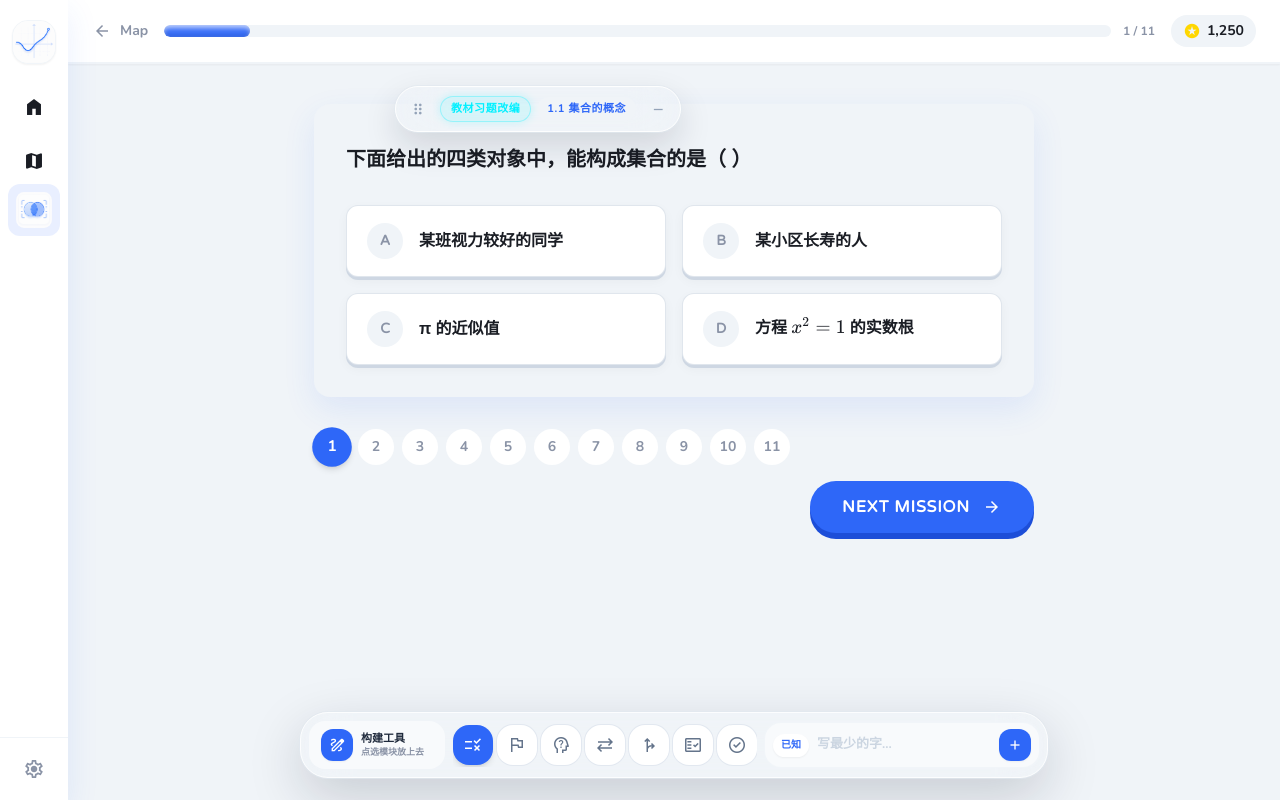
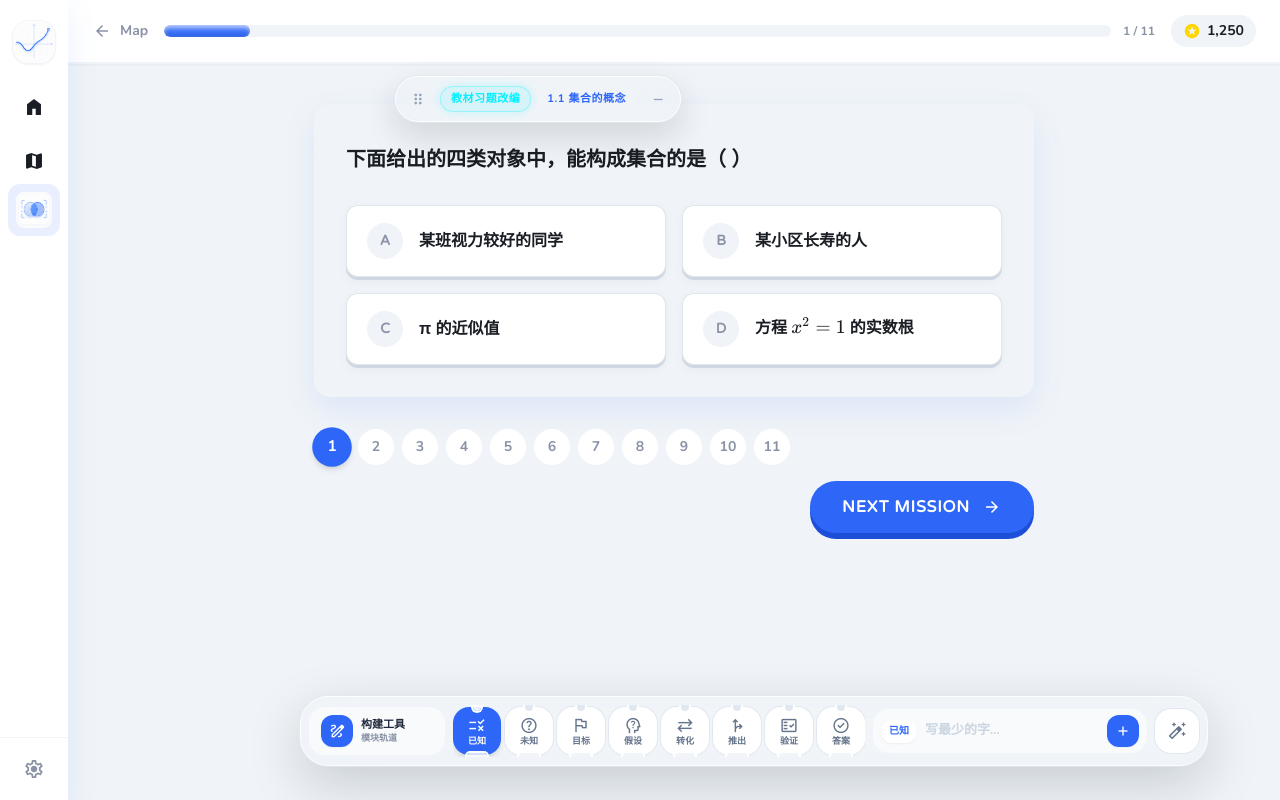
Before and after one commit to Sebastianhayashi/math-question-renderer, a React (Vite) app: page / in a window 1280 px wide. Both pictures are taken after a click on the button "继续学习". Built offline with nearby package versions, Linux system fonts and the light colour scheme.

Commit message:
feat: add modular math workspace blocks

```diff
--- a/src/App.jsx
+++ b/src/App.jsx
@@ -133,6 +133,7 @@ const MATH_CHAIN_STAGES = [
 ];
 const MATH_CHAIN_TAGS = [
   { id: "known", label: "已知", icon: "rule", hint: "题目直接给出的条件", stage: "read" },
+  { id: "unknown", label: "未知", icon: "help", hint: "还没有理解的符号、条件或关系", stage: "read" },
   { id: "target", label: "目标", icon: "flag", hint: "要求证明或求出的内容", stage: "read" },
   { id: "assumption", label: "假设", icon: "psychology_alt", hint: "临时假设或分类讨论", stage: "reason" },
   { id: "translate", label: "转化", icon: "sync_alt", hint: "把题目翻译成数学语言", stage: "reason" },
@@ -142,6 +143,7 @@ const MATH_CHAIN_TAGS = [
 ];
 const MATH_CHAIN_RELATION = {
   known: "给出",
+  unknown: "待明",
   target: "要求",
   assumption: "假设",
   translate: "转化",
@@ -202,6 +204,49 @@ function getMathChainStage(note) {
 
 function getMathChainOrder(note, fallbackIndex) {
   return Number.isFinite(note?.order) ? note.order : fallbackIndex;
+}
+
+function clampNumber(value, min, max) {
+  return Math.min(max, Math.max(min, value));
+}
+
+function getWorkbenchBounds() {
+  if (typeof window === "undefined") {
+    return { minX: 76, maxX: 980, minY: 76, maxY: 620 };
+  }
+
+  return {
+    minX: 76,
+    maxX: Math.max(76, window.innerWidth - 290),
+    minY: 76,
+    maxY: Math.max(76, window.innerHeight - 178),
+  };
+}
+
+function getPaletteRailBounds() {
+  if (typeof window === "undefined") {
+    return { minX: 88, maxX: 760, minY: 640, maxY: 640 };
+  }
+
+  return {
+    minX: 88,
+    maxX: Math.max(88, window.innerWidth - 700),
+    minY: Math.max(320, window.innerHeight - 104),
+    maxY: Math.max(320, window.innerHeight - 72),
+  };
+}
+
+function getMetadataRailBounds(isMinimized = false) {
+  if (typeof window === "undefined") {
+    return { minX: 96, maxX: 760, minY: 82, maxY: 136 };
+  }
+
+  return {
+    minX: 96,
+    maxX: Math.max(96, window.innerWidth - (isMinimized ? 104 : 520)),
+    minY: 76,
+    maxY: 142,
+  };
 }
 
 function loadSolvingRecords() {
@@ -794,8 +839,10 @@ function MathPencilPalette({
   noteDraft,
   onNoteDraftChange,
   onAddBlock,
+  onArrangeBlocks,
   layout,
   onStartDrag,
+  onStartModuleDrag,
 }) {
   const active = getMathChainTag(activeTag);
 
@@ -814,7 +861,7 @@ function MathPencilPalette({
         </span>
         <div className="hidden min-w-[72px] sm:block">
           <p className="text-[11px] font-black leading-none text-slate-800">构建工具</p>
-          <p className="mt-1 text-[9px] font-bold leading-none text-muted">点选模块放上去</p>
+          <p className="mt-1 text-[9px] font-bold leading-none text-muted">模块轨道</p>
         </div>
       </div>
 
@@ -823,15 +870,29 @@ function MathPencilPalette({
           <button
             key={tag.id}
             onClick={() => onActiveTagChange(tag.id)}
+            onPointerDown={(event) => onStartModuleDrag(event, tag.id)}
             title={tag.hint}
             className={cx(
-              "grid size-10 shrink-0 place-items-center rounded-2xl transition-all",
+              "relative flex h-12 w-12 shrink-0 cursor-grab flex-col items-center justify-center gap-0.5 rounded-2xl transition-all active:cursor-grabbing",
               activeTag === tag.id
                 ? "bg-primary text-white shadow-md"
                 : "bg-white text-slate-500 ring-1 ring-slate-200 hover:bg-blue-50 hover:text-primary"
             )}
           >
-            <span className="material-symbols-outlined text-[20px]">{tag.icon}</span>
+            <span className="material-symbols-outlined text-[19px]">{tag.icon}</span>
+            <span className="text-[9px] font-black leading-none">{tag.label}</span>
+            <span
+              className={cx(
+                "absolute -top-1 left-1/2 size-2 -translate-x-1/2 rounded-full ring-2 ring-white",
+                activeTag === tag.id ? "bg-white/90" : "bg-slate-200"
+              )}
+            />
+            <span
+              className={cx(
+                "absolute -bottom-1 left-1/2 h-1.5 w-5 -translate-x-1/2 rounded-full ring-2 ring-white",
+                activeTag === tag.id ? "bg-white/80" : "bg-slate-100"
+              )}
+            />
           </button>
         ))}
       </div>
@@ -861,6 +922,14 @@ function MathPencilPalette({
           <span className="material-symbols-outlined text-[18px]">add</span>
         </button>
       </form>
+      <button
+        onClick={onArrangeBlocks}
+        className="grid size-11 shrink-0 place-items-center rounded-2xl bg-white text-slate-500 ring-1 ring-slate-200 transition-colors hover:bg-blue-50 hover:text-primary"
+        title="整理积木"
+        aria-label="整理积木"
+      >
+        <span className="material-symbols-outlined text-[20px]">auto_fix_high</span>
+      </button>
     </div>
   );
 }
@@ -925,14 +994,21 @@ function QuizMetadataChip({
 function MathWorkbenchBlock({ note, index, onPointerDown, onRemove }) {
   const tag = getMathChainTag(note.type);
   const stage = MATH_CHAIN_STAGES.find((item) => item.id === getMathChainStage(note)) || MATH_CHAIN_STAGES[0];
-  const left = Number.isFinite(note.x) ? note.x : Math.max(88, Math.min(window.innerWidth - 300, window.innerWidth - 390));
-  const top = Number.isFinite(note.y) ? note.y : 118 + index * 72;
+  const bounds = getWorkbenchBounds();
+  const left = Number.isFinite(note.x)
+    ? clampNumber(note.x, bounds.minX, bounds.maxX)
+    : clampNumber(typeof window === "undefined" ? 720 : window.innerWidth - 390, bounds.minX, bounds.maxX);
+  const top = Number.isFinite(note.y)
+    ? clampNumber(note.y, bounds.minY, bounds.maxY)
+    : clampNumber(118 + index * 72, bounds.minY, bounds.maxY);
 
   return (
     <div
       className="fixed z-30 w-[260px] rounded-[22px] border border-white/90 bg-white/94 p-3 shadow-[0_16px_42px_rgba(15,23,42,0.16)] ring-1 ring-slate-200/80 backdrop-blur-xl transition-transform hover:-translate-y-0.5"
       style={{ left, top }}
     >
+      <span className="absolute -top-1.5 left-8 size-3 rounded-full bg-white ring-1 ring-slate-200" />
+      <span className="absolute -bottom-1.5 left-8 size-3 rounded-full bg-slate-100 ring-1 ring-slate-200" />
       <div
         onPointerDown={(event) => onPointerDown(event, note)}
         className="flex cursor-grab items-start gap-2 active:cursor-grabbing"
@@ -947,6 +1023,9 @@ function MathWorkbenchBlock({ note, index, onPointerDown, onRemove }) {
             </span>
             <span className="rounded-md bg-slate-100 px-1.5 py-0.5 text-[9px] font-black text-slate-400">
               {stage.title}
+            </span>
+            <span className="rounded-md bg-slate-50 px-1.5 py-0.5 text-[9px] font-black text-slate-300">
+              {MATH_CHAIN_RELATION[note.type] || "连接"}
             </span>
           </div>
           <p className="line-clamp-4 break-words text-[13px] font-bold leading-snug text-slate-700">
@@ -964,6 +1043,41 @@ function MathWorkbenchBlock({ note, index, onPointerDown, onRemove }) {
         >
           <span className="material-symbols-outlined text-[16px]">close</span>
         </button>
+      </div>
+    </div>
+  );
+}
+
+function MathModuleDragPreview({ preview }) {
+  if (!preview) return null;
+
+  const tag = getMathChainTag(preview.type);
+  const stage = MATH_CHAIN_STAGES.find((item) => item.id === tag.stage) || MATH_CHAIN_STAGES[0];
+
+  return (
+    <div
+      className="pointer-events-none fixed z-[60] w-[230px] rounded-[22px] border border-primary/20 bg-white/90 p-3 shadow-[0_22px_56px_rgba(46,103,248,0.22)] ring-1 ring-white/90 backdrop-blur-xl"
+      style={{ left: preview.x, top: preview.y, transform: "translate(-50%, -50%) rotate(-1deg)" }}
+    >
+      <span className="absolute -top-1.5 left-8 size-3 rounded-full bg-white ring-1 ring-primary/20" />
+      <span className="absolute -bottom-1.5 left-8 size-3 rounded-full bg-blue-50 ring-1 ring-primary/15" />
+      <div className="flex items-start gap-2">
+        <span className="grid size-9 shrink-0 place-items-center rounded-2xl bg-primary text-white shadow-sm">
+          <span className="material-symbols-outlined text-[18px]">{tag.icon}</span>
+        </span>
+        <div className="min-w-0 flex-1">
+          <div className="mb-1 flex items-center gap-1.5">
+            <span className="rounded-md bg-primary/10 px-1.5 py-0.5 text-[9px] font-black text-primary">
+              {tag.label}
+            </span>
+            <span className="rounded-md bg-slate-100 px-1.5 py-0.5 text-[9px] font-black text-slate-400">
+              {stage.title}
+            </span>
+          </div>
+          <p className="line-clamp-2 text-[12px] font-bold leading-snug text-slate-600">
+            {preview.text || tag.hint}
+          </p>
+        </div>
       </div>
     </div>
   );
@@ -1331,11 +1445,11 @@ function SelectionMarkMenu({ menu, subject = "math", onMark, onAddSelectionNote,
       onMouseDown={(event) => event.preventDefault()}
     >
       {subject === "math" &&
-        MATH_CHAIN_TAGS.slice(0, 5).map((tag) => (
+        MATH_CHAIN_TAGS.map((tag) => (
           <button
             key={tag.id}
             onClick={() => onAddSelectionNote(tag.id)}
-            className="flex items-center gap-1.5 rounded-xl px-2.5 py-2 text-[11px] font-black text-slate-600 transition-colors hover:bg-primary/10 hover:text-primary"
+            className="flex items-center gap-1.5 rounded-xl px-2 py-2 text-[11px] font-black text-slate-600 transition-colors hover:bg-primary/10 hover:text-primary"
             title={`加入解题链：${tag.label}`}
           >
             <span className="material-symbols-outlined text-[16px]">{tag.icon}</span>
@@ -1642,17 +1756,18 @@ function App() {
     height: typeof window === "undefined" ? 620 : Math.min(660, Math.max(460, window.innerHeight - 126)),
   }));
   const [mathPaletteLayout, setMathPaletteLayout] = useState(() => ({
-    x: typeof window === "undefined" ? 240 : Math.max(88, Math.round((window.innerWidth - 680) / 2)),
-    y: typeof window === "undefined" ? 640 : Math.max(420, window.innerHeight - 88),
+    x: typeof window === "undefined" ? 240 : clampNumber(Math.round((window.innerWidth - 680) / 2), getPaletteRailBounds().minX, getPaletteRailBounds().maxX),
+    y: typeof window === "undefined" ? 640 : getPaletteRailBounds().minY,
   }));
   const [metadataLayout, setMetadataLayout] = useState(() => ({
-    x: typeof window === "undefined" ? 360 : Math.max(112, Math.round(window.innerWidth / 2 - 245)),
-    y: 86,
+    x: typeof window === "undefined" ? 360 : clampNumber(Math.round(window.innerWidth / 2 - 245), getMetadataRailBounds(false).minX, getMetadataRailBounds(false).maxX),
+    y: getMetadataRailBounds(false).minY,
   }));
   const [metadataMinimized, setMetadataMinimized] = useState(false);
   const [activeNoteTag, setActiveNoteTag] = useState("known");
   const [noteDraft, setNoteDraft] = useState("");
   const [selectionMenu, setSelectionMenu] = useState(null);
+  const [moduleDragPreview, setModuleDragPreview] = useState(null);
   const [floatingCards, setFloatingCards] = useState([]);
   const [toolModules, setToolModules] = useState(loadToolModules);
   const normalizedKeyword = keyword.trim();
@@ -1755,8 +1870,9 @@ function App() {
       }
 
       if (session.type === "chain-note-move") {
-        const nextX = Math.min(window.innerWidth - 90, Math.max(76, session.startX + event.clientX - session.pointerX));
-        const nextY = Math.min(window.innerHeight - 60, Math.max(76, session.startY + event.clientY - session.pointerY));
+        const bounds = getWorkbenchBounds();
+        const nextX = clampNumber(session.startX + event.clientX - session.pointerX, bounds.minX, bounds.maxX);
+        const nextY = clampNumber(session.startY + event.clientY - session.pointerY, bounds.minY, bounds.maxY);
         setRecords((previous) => {
           const current = previous[session.questionId];
           if (!current) return previous;
@@ -1774,21 +1890,78 @@ function App() {
       }
 
       if (session.type === "palette-move") {
+        const bounds = getPaletteRailBounds();
         setMathPaletteLayout({
-          x: Math.min(window.innerWidth - 120, Math.max(76, session.startX + event.clientX - session.pointerX)),
-          y: Math.min(window.innerHeight - 68, Math.max(76, session.startY + event.clientY - session.pointerY)),
+          x: clampNumber(session.startX + event.clientX - session.pointerX, bounds.minX, bounds.maxX),
+          y: clampNumber(session.startY + event.clientY - session.pointerY, bounds.minY, bounds.maxY),
         });
       }
 
       if (session.type === "metadata-move") {
+        const bounds = getMetadataRailBounds(metadataMinimized);
         setMetadataLayout({
-          x: Math.min(window.innerWidth - 80, Math.max(76, session.startX + event.clientX - session.pointerX)),
-          y: Math.min(window.innerHeight - 60, Math.max(72, session.startY + event.clientY - session.pointerY)),
+          x: clampNumber(session.startX + event.clientX - session.pointerX, bounds.minX, bounds.maxX),
+          y: clampNumber(session.startY + event.clientY - session.pointerY, bounds.minY, bounds.maxY),
         });
       }
+
+      if (session.type === "module-pickup") {
+        const deltaX = event.clientX - session.pointerX;
+        const deltaY = event.clientY - session.pointerY;
+        if (!session.isDragging && Math.hypot(deltaX, deltaY) > 8) {
+          session.isDragging = true;
+        }
+
+        if (session.isDragging) {
+          const bounds = getWorkbenchBounds();
+          setModuleDragPreview({
+            type: session.blockType,
+            text: session.text,
+            x: clampNumber(event.clientX, bounds.minX + 120, bounds.maxX + 120),
+            y: clampNumber(event.clientY, bounds.minY + 34, bounds.maxY + 34),
+          });
+        }
+      }
     }
 
-    function handlePointerUp() {
+    function handlePointerUp(event) {
+      const session = dragSessionRef.current;
+      if (session?.type === "module-pickup" && session.isDragging && session.questionId) {
+        const tag = getMathChainTag(session.blockType);
+        const bounds = getWorkbenchBounds();
+        const nextX = clampNumber(event.clientX - 120, bounds.minX, bounds.maxX);
+        const nextY = clampNumber(event.clientY - 34, bounds.minY, bounds.maxY);
+        const text = session.text || tag.hint;
+
+        setRecords((previous) => {
+          const current = previous[session.questionId] || createEmptyRecord();
+          const nextRecord = {
+            ...current,
+            meta: session.meta,
+            notes: [
+              ...(current.notes || []),
+              {
+                id: createId("note"),
+                type: session.blockType,
+                stage: tag.stage,
+                order: current.notes?.length || 0,
+                x: nextX,
+                y: nextY,
+                text,
+                createdAt: new Date().toISOString(),
+              },
+            ],
+            updatedAt: new Date().toISOString(),
+          };
+          const next = { ...previous, [session.questionId]: nextRecord };
+          saveSolvingRecords(next);
+          return next;
+        });
+        setActiveNoteTag(session.blockType);
+        if (session.text) setNoteDraft("");
+      }
+
+      setModuleDragPreview(null);
       dragSessionRef.current = null;
     }
 
@@ -1801,7 +1974,7 @@ function App() {
       window.removeEventListener("pointerup", handlePointerUp);
       window.removeEventListener("pointercancel", handlePointerUp);
     };
-  }, []);
+  }, [metadataMinimized]);
 
   function startQuiz(page) {
     const firstQuestion =
@@ -1940,6 +2113,7 @@ function App() {
   function addSelectionNote(type) {
     if (!selectionMenu?.text) return;
     const tag = getMathChainTag(type);
+    const bounds = getWorkbenchBounds();
     updateActiveRecord((record) => ({
       ...record,
       notes: [
@@ -1949,8 +2123,8 @@ function App() {
           type,
           stage: tag.stage,
           order: record.notes?.length || 0,
-          x: Math.min(window.innerWidth - 300, Math.max(76, selectionMenu.x - 130)),
-          y: Math.min(window.innerHeight - 180, Math.max(76, selectionMenu.y + 46)),
+          x: clampNumber(selectionMenu.x - 130, bounds.minX, bounds.maxX),
+          y: clampNumber(selectionMenu.y + 46, bounds.minY, bounds.maxY),
           text: selectionMenu.text,
           createdAt: new Date().toISOString(),
         },
@@ -1966,6 +2140,7 @@ function App() {
     const tag = getMathChainTag(type);
     const text = noteDraft.trim() || tag.hint;
     const count = activeRecord.notes?.length || 0;
+    const bounds = getWorkbenchBounds();
 
     updateActiveRecord((record) => ({
       ...record,
@@ -1976,14 +2151,49 @@ function App() {
           type,
           stage: tag.stage,
           order: record.notes?.length || 0,
-          x: Math.min(window.innerWidth - 300, Math.max(92, window.innerWidth - 390)),
-          y: Math.min(window.innerHeight - 170, 118 + count * 18),
+          x: clampNumber(typeof window === "undefined" ? 720 : window.innerWidth - 390, bounds.minX, bounds.maxX),
+          y: clampNumber(118 + count * 18, bounds.minY, bounds.maxY),
           text,
           createdAt: new Date().toISOString(),
         },
       ],
     }));
     setNoteDraft("");
+  }
+
+  function arrangeWorkbenchBlocks() {
+    const bounds = getWorkbenchBounds();
+    const stageAnchors = {
+      read: { x: bounds.minX + 18, y: 104 },
+      reason: { x: Math.min(bounds.maxX, bounds.minX + 300), y: 156 },
+      answer: { x: Math.min(bounds.maxX, bounds.minX + 600), y: 208 },
+    };
+
+    updateActiveRecord((record) => {
+      const grouped = Object.fromEntries(MATH_CHAIN_STAGES.map((stage) => [stage.id, []]));
+      (record.notes || []).forEach((note, index) => {
+        const stage = getMathChainStage(note);
+        (grouped[stage] || grouped.read).push({ ...note, fallbackOrder: index });
+      });
+      Object.values(grouped).forEach((items) => {
+        items.sort((a, b) => getMathChainOrder(a, a.fallbackOrder) - getMathChainOrder(b, b.fallbackOrder));
+      });
+
+      const nextNotes = MATH_CHAIN_STAGES.flatMap((stage) =>
+        (grouped[stage.id] || []).map((note, index) => {
+          const anchor = stageAnchors[stage.id] || stageAnchors.read;
+          return {
+            ...note,
+            stage: stage.id,
+            order: index,
+            x: clampNumber(anchor.x, bounds.minX, bounds.maxX),
+            y: clampNumber(anchor.y + index * 92, bounds.minY, bounds.maxY),
+          };
+        })
+      );
+
+      return { ...record, notes: nextNotes };
+    });
   }
 
   function moveNote(noteId, targetStage, targetIndex) {
@@ -2264,8 +2474,11 @@ function App() {
 
   function startChainNoteDrag(event, note) {
     if (event.button !== 0) return;
-    const left = Number.isFinite(note.x) ? note.x : Math.max(88, Math.min(window.innerWidth - 300, window.innerWidth - 390));
-    const top = Number.isFinite(note.y) ? note.y : 118;
+    const bounds = getWorkbenchBounds();
+    const left = Number.isFinite(note.x)
+      ? clampNumber(note.x, bounds.minX, bounds.maxX)
+      : clampNumber(typeof window === "undefined" ? 720 : window.innerWidth - 390, bounds.minX, bounds.maxX);
+    const top = Number.isFinite(note.y) ? clampNumber(note.y, bounds.minY, bounds.maxY) : 118;
     dragSessionRef.current = {
       type: "chain-note-move",
       questionId: activeQuestionId,
@@ -2290,6 +2503,24 @@ function App() {
     event.currentTarget.setPointerCapture?.(event.pointerId);
   }
 
+  function startPaletteModuleDrag(event, blockType) {
+    if (event.button !== 0) return;
+    dragSessionRef.current = {
+      type: "module-pickup",
+      blockType,
+      questionId: activeQuestionId,
+      pointerX: event.clientX,
+      pointerY: event.clientY,
+      text: noteDraft.trim(),
+      meta: {
+        pageTitle: activePage?.partTitle,
+        sectionTitle: activePage?.sectionTitle,
+        questionNo: activeQuestion?.no ?? activeQuestionIndex + 1,
+      },
+    };
+    event.currentTarget.setPointerCapture?.(event.pointerId);
+  }
+
   function startMetadataDrag(event) {
     if (event.button !== 0) return;
     dragSessionRef.current = {
@@ -2300,6 +2531,18 @@ function App() {
       startY: metadataLayout.y,
     };
     event.currentTarget.setPointerCapture?.(event.pointerId);
+  }
+
+  function toggleMetadataMinimized() {
+    setMetadataMinimized((value) => {
+      const nextValue = !value;
+      const bounds = getMetadataRailBounds(nextValue);
+      setMetadataLayout((layout) => ({
+        x: clampNumber(layout.x, bounds.minX, bounds.maxX),
+        y: clampNumber(layout.y, bounds.minY, bounds.maxY),
+      }));
+      return nextValue;
+    });
   }
 
   function removeFloatingCard(cardId) {
@@ -2876,7 +3119,7 @@ function App() {
                 sectionTitle={activePage?.sectionTitle}
                 isMinimized={metadataMinimized}
                 layout={metadataLayout}
-                onToggleMinimized={() => setMetadataMinimized((value) => !value)}
+                onToggleMinimized={toggleMetadataMinimized}
                 onStartDrag={startMetadataDrag}
               />
               <div className="grid h-full grid-cols-[minmax(0,1fr)_auto]">
@@ -3002,8 +3245,10 @@ function App() {
                     noteDraft={noteDraft}
                     onNoteDraftChange={setNoteDraft}
                     onAddBlock={addWorkbenchBlock}
+                    onArrangeBlocks={arrangeWorkbenchBlocks}
                     layout={mathPaletteLayout}
                     onStartDrag={startPaletteDrag}
+                    onStartModuleDrag={startPaletteModuleDrag}
                   />
                   {(activeRecord.notes || []).map((note, index) => (
                     <MathWorkbenchBlock
@@ -3014,6 +3259,7 @@ function App() {
                       onRemove={removeNote}
                     />
                   ))}
+                  <MathModuleDragPreview preview={moduleDragPreview} />
                 </>
               )}
               <SelectionMarkMenu
```
